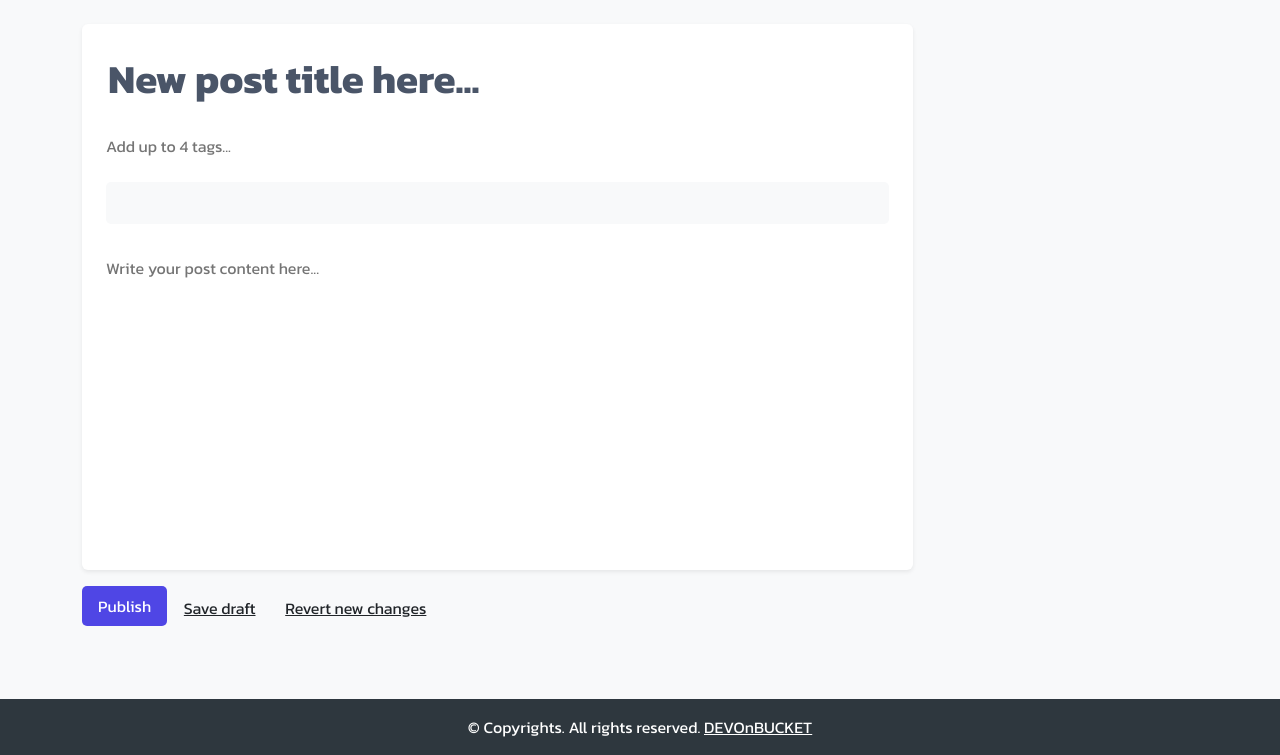
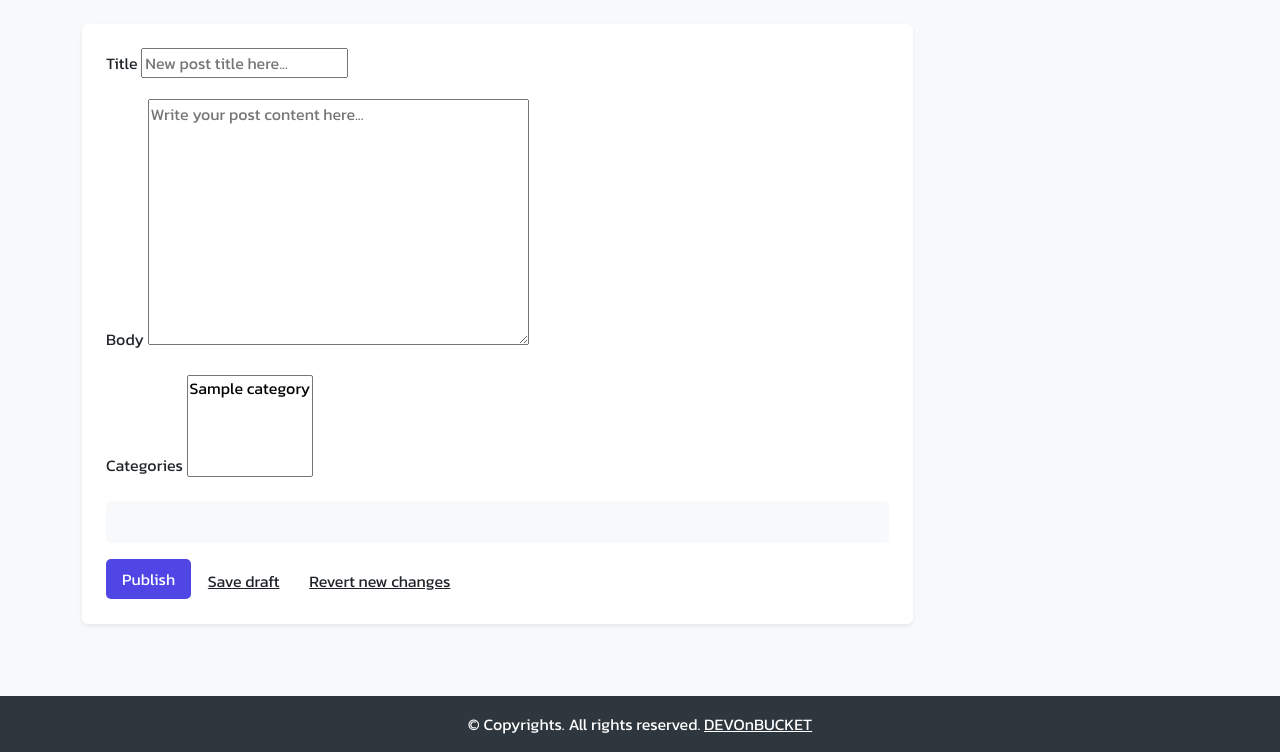
Before and after one commit to nntch26/DevOnBucket, a Django app: page /createpost/ in a window 1280 px wide. Shown: the part 57-812 px from the top of the page. Run offline with Django 5.2, Linux system fonts and the light colour scheme; tables that the repository leaves empty hold one stand-in row (values such as "Sample post"); some libraries are stand-ins or nearby versions.

Commit message:
Create Post

```diff
--- a/myproject/myapp/forms.py
+++ b/myproject/myapp/forms.py
@@ -7,6 +7,18 @@ from .models import *
 from datetime import date, timedelta, time
 from django.utils import timezone
 from django.contrib.auth.forms import UserCreationForm
+
+from .models import Post
+
+
+class PostForm(forms.ModelForm):
+    class Meta:
+        model = Post
+        fields = ['title', 'body', 'categories']
+        widgets = {
+            'title': forms.TextInput(attrs={'placeholder': 'New post title here...'}),
+            'body': forms.Textarea(attrs={'placeholder': 'Write your post content here...'}),
+        }
 
 
 # ฟอร์ม Register
--- a/myproject/myapp/templates/post.html
+++ b/myproject/myapp/templates/post.html
@@ -1,6 +1,5 @@
 {% extends 'layout.html' %}
 {% load static %}
-{% load crispy_forms_tags %}
 
 {% block title %} Create Post {% endblock title %}
 
@@ -16,50 +15,47 @@
         <button class="btn btn-link text-dark"><i class="fas fa-times"></i></button>
     </div>
 </header>
-{% endblock navbar%}
-
+{% endblock navbar %}
 
 {% block content %}
-
 <body class="bg-light">
-
-
     <div class="container py-4 mb-5">
         <div class="row">
             <div class="col-md-9">
                 <div class="bg-white p-4 rounded shadow-sm">
-                    <!-- <button class="cover-image-btn">
-                        Add a cover image
-                    </button> -->
+                    <form method="post" id="postForm">
+                        {% csrf_token %}
 
-                    <input type="text" class="title-input" placeholder="New post title here...">
-                    <input type="text" class="tag-input" placeholder="Add up to 4 tags...">
+                        {% for field in form %}
+                            <div class="mb-3">
+                                <label for="{{ field.id_for_label }}" class="form-label">{{ field.label }}</label>
+                                {{ field }}
 
-                    <div class="editor-toolbar">
-                        <button class="toolbar-btn"><i class="fas fa-bold"></i></button>
-                        <button class="toolbar-btn"><i class="fas fa-italic"></i></button>
-                        <button class="toolbar-btn"><i class="fas fa-link"></i></button>
-                        <button class="toolbar-btn"><i class="fas fa-list-ul"></i></button>
-                        <button class="toolbar-btn"><i class="fas fa-list-ol"></i></button>
-                        <button class="toolbar-btn"><i class="fas fa-heading"></i></button>
-                        <button class="toolbar-btn"><i class="fas fa-quote-right"></i></button>
-                        <button class="toolbar-btn"><i class="fas fa-code"></i></button>
-                        <button class="toolbar-btn"><i class="fas fa-code-branch"></i></button>
-                        <button class="toolbar-btn"><i class="fas fa-bolt"></i></button>
-                        <button class="toolbar-btn"><i class="fas fa-image"></i></button>
-                        <button class="toolbar-btn float-end"><i class="fas fa-ellipsis-h"></i></button>
-                    </div>
+                                {% if field.help_text %}
+                                    <small class="form-text text-muted">{{ field.help_text }}</small>
+                                {% endif %}
 
-                    <textarea class="content-area" placeholder="Write your post content here..."></textarea>
-                </div>
+                                {% for error in field.errors %}
+                                    <div class="text-danger">{{ error }}</div>
+                                {% endfor %}
+                            </div>
+                        {% endfor %}
 
-                <div class="mt-3">
-                    <button class="publish-btn">Publish</button>
-                    <button class="btn btn-link text-dark">Save draft</button>
-                    <button class="btn btn-link text-dark">Revert new changes</button>
+                        <div class="editor-toolbar">
+                            <button type="button" class="toolbar-btn"><i class="fas fa-bold"></i></button>
+                            <button type="button" class="toolbar-btn"><i class="fas fa-italic"></i></button>
+                            <!-- Add more toolbar buttons as needed -->
+                        </div>
+
+                        <div class="mt-3">
+                            <button type="submit" class="publish-btn">Publish</button>
+                            <button type="button" class="btn btn-link text-dark">Save draft</button>
+                            <button type="button" class="btn btn-link text-dark">Revert new changes</button>
+                        </div>
+                    </form>
                 </div>
             </div>
-
         </div>
     </div>
+</body>
 {% endblock content %}
--- a/myproject/myapp/views.py
+++ b/myproject/myapp/views.py
@@ -6,7 +6,7 @@ from django.db.models import F, Q, Count, Value as V, Avg, Max, Min
 from django.db.models.functions import Length, Upper, Concat
 from .models import *
 
-from .forms import *
+from .forms import PostForm
 
 from django.contrib.auth.forms import AuthenticationForm, UserCreationForm, SetPasswordForm
 from django.contrib.auth import login, logout, update_session_auth_hash
@@ -76,11 +76,18 @@ class LogoutView(View):
 
 
 class CreatepostView(View):
+    template_name = "post.html"
 
-    template_name = "post.html"
     def get(self, request):
+        form = PostForm()
+        return render(request, self.template_name, {'form': form})
 
-        return render(request, self.template_name)
+    def post(self, request):
+        form = PostForm(request.POST)
+        if form.is_valid():
+            form.save()  # บันทึกโพสต์
+            return redirect('index')  # เปลี่ยนไปยัง URL ที่ต้องการ
+        return render(request, self.template_name, {'form': form})
 
 
 class PostdetailView(View):
```
